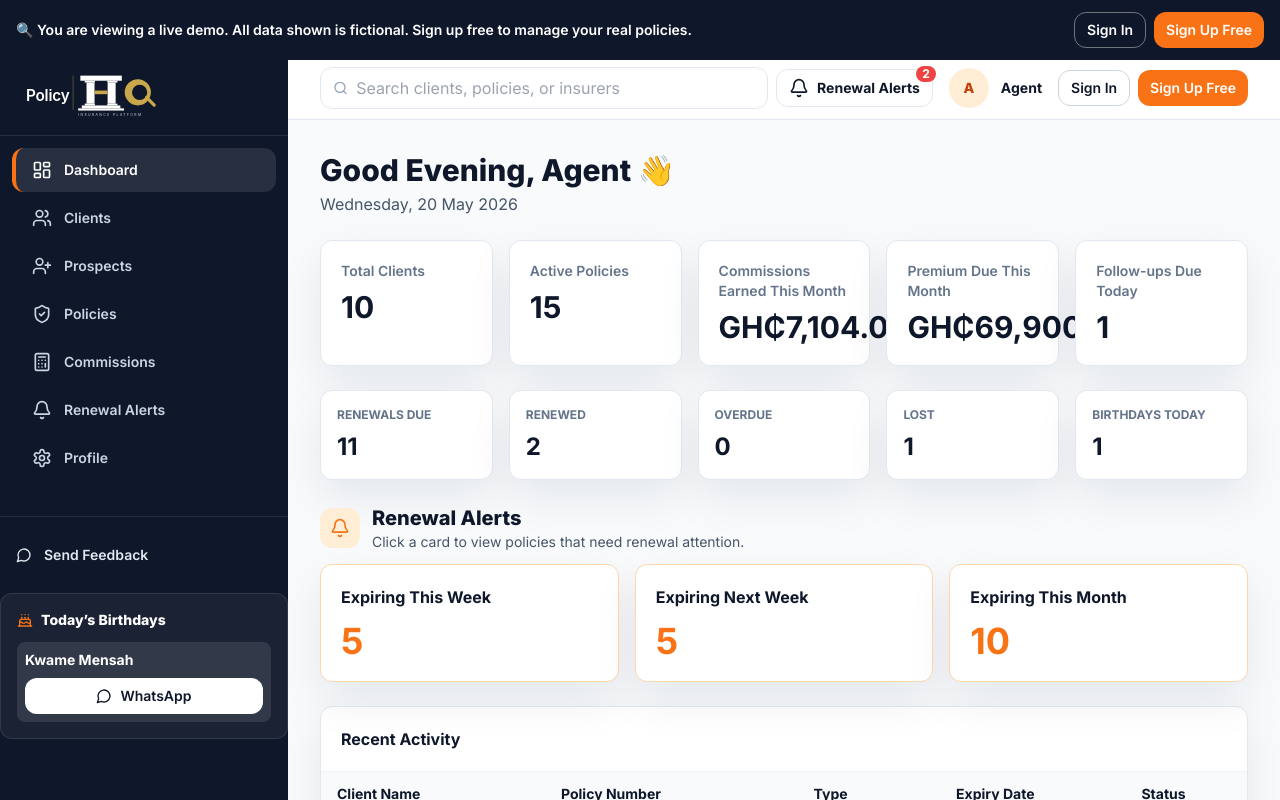
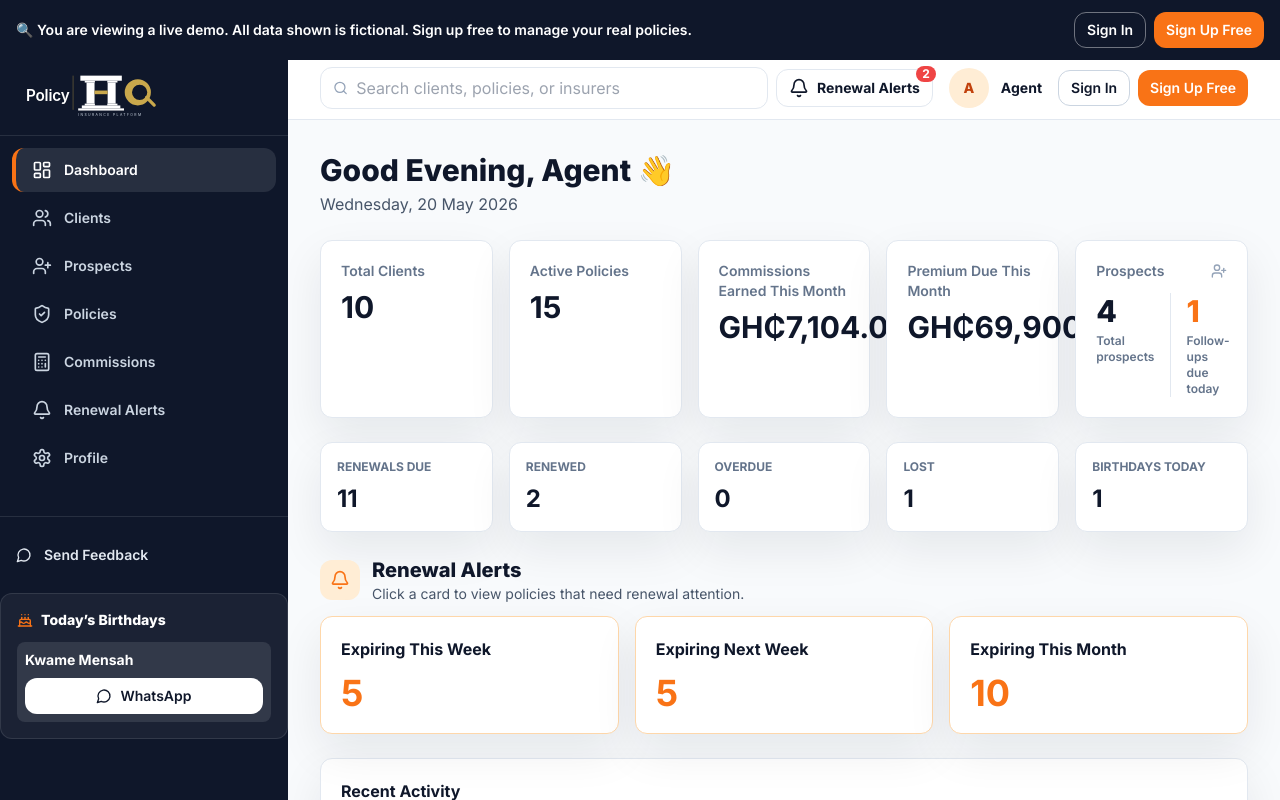
Before and after one commit to mrprincewinez1-glitch/PolicyHQ, a Next.js app: page /demo in a window 1280 px wide. Shown: the top 800 px of the page. Built offline with nearby package versions, Linux system fonts and the light colour scheme.

Commit message:
Refine prospects dashboard card

```diff
--- a/components/app/app-shell-client.tsx
+++ b/components/app/app-shell-client.tsx
@@ -946,8 +946,7 @@ function Dashboard({ data, base, totalPaidThisMonth, openPolicy, todaysBirthdays
           ["Total Clients", data.clients.length, navHref(base, "clients")],
           ["Active Policies", active.length, navHref(base, "policies")],
           ["Commissions Earned This Month", formatCurrency(totalPaidThisMonth), navHref(base, "commissions")],
-          ["Premium Due This Month", formatCurrency(premiumDueThisMonth), `${base}/renewals/month`],
-          ["Follow-ups Due Today", followUpsDueToday, `${navHref(base, "prospects")}?filter=today`]
+          ["Premium Due This Month", formatCurrency(premiumDueThisMonth), `${base}/renewals/month`]
         ].map(([label, value, href]) => (
           <Link key={label} href={href as string} className="rounded-xl focus:outline-none focus:ring-2 focus:ring-accent">
             <Card className="h-full transition hover:-translate-y-0.5 hover:border-orange-200 hover:shadow-md">
@@ -958,6 +957,7 @@ function Dashboard({ data, base, totalPaidThisMonth, openPolicy, todaysBirthdays
             </Card>
           </Link>
         ))}
+        <ProspectsDashboardCard total={data.prospects.length} dueToday={followUpsDueToday} href={navHref(base, "prospects")} />
       </div>
       <div className="grid gap-4 md:grid-cols-5">
         {managerMetrics.map((item) => (
@@ -996,6 +996,31 @@ function Dashboard({ data, base, totalPaidThisMonth, openPolicy, todaysBirthdays
       </div>
       <Card><CardHeader><h2 className="font-bold">Recent Activity</h2></CardHeader><DataTable headers={["Client Name", "Policy Number", "Type", "Expiry Date", "Status"]} rows={recent.map((p) => [<button className="font-bold text-primary" onClick={() => openPolicy(p)} key={p.id}>{p.client.full_name}</button>, p.policy_number, p.policy_type, formatDate(p.expiry_date), p.status])} /></Card>
     </div>
+  );
+}
+
+function ProspectsDashboardCard({ total, dueToday, href }: { total: number; dueToday: number; href: string }) {
+  return (
+    <Link href={href} className="rounded-xl focus:outline-none focus:ring-2 focus:ring-accent">
+      <Card className="h-full cursor-pointer transition hover:-translate-y-0.5 hover:border-orange-200 hover:shadow-md">
+        <CardContent className="p-5">
+          <div className="mb-3 flex items-center justify-between">
+            <p className="text-sm font-semibold text-slate-500">Prospects</p>
+            <UserPlus className="h-4 w-4 text-slate-400" />
+          </div>
+          <div className="grid grid-cols-2 gap-4">
+            <div>
+              <strong className="block text-3xl font-extrabold text-primary">{total}</strong>
+              <span className="mt-1 block text-xs font-semibold leading-4 text-slate-500">Total prospects</span>
+            </div>
+            <div className="border-l border-slate-200 pl-4">
+              <strong className="block text-3xl font-extrabold text-accent">{dueToday}</strong>
+              <span className="mt-1 block text-xs font-semibold leading-4 text-slate-500">Follow-ups due today</span>
+            </div>
+          </div>
+        </CardContent>
+      </Card>
+    </Link>
   );
 }
 
```
